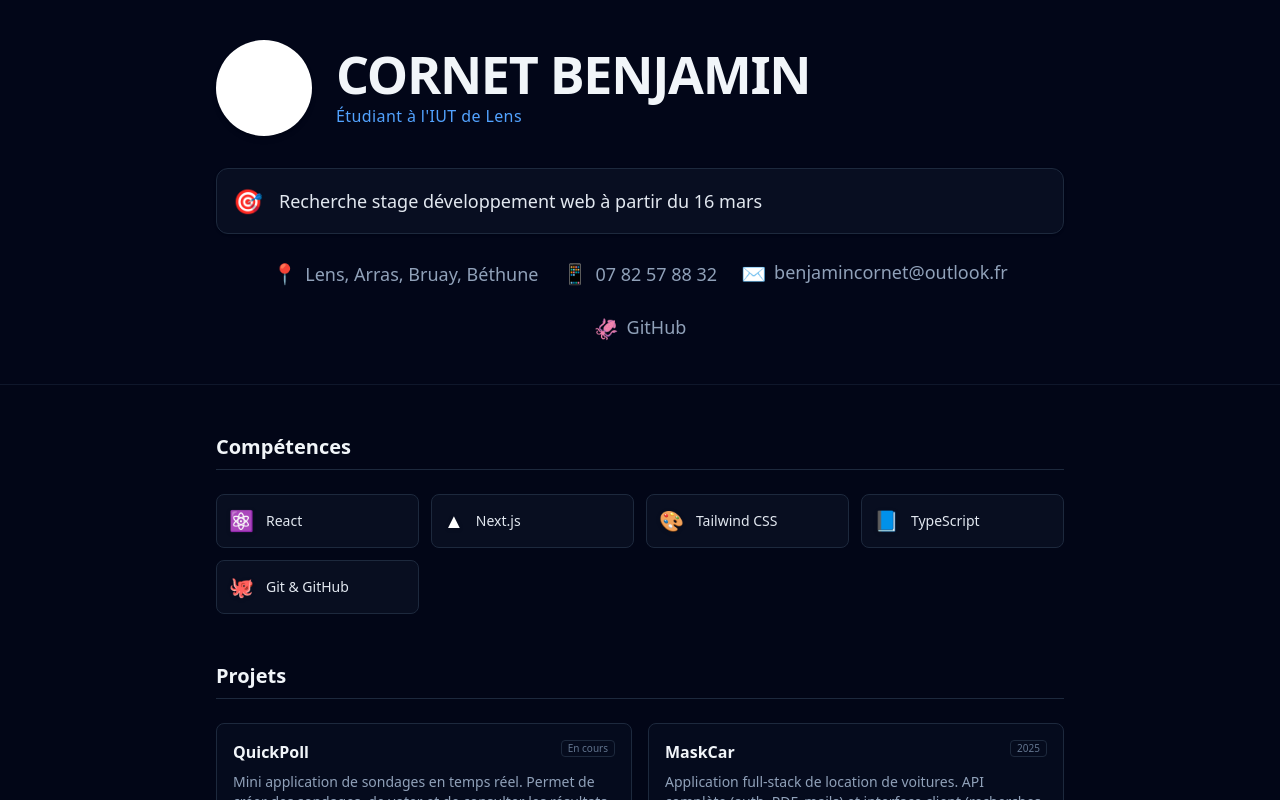
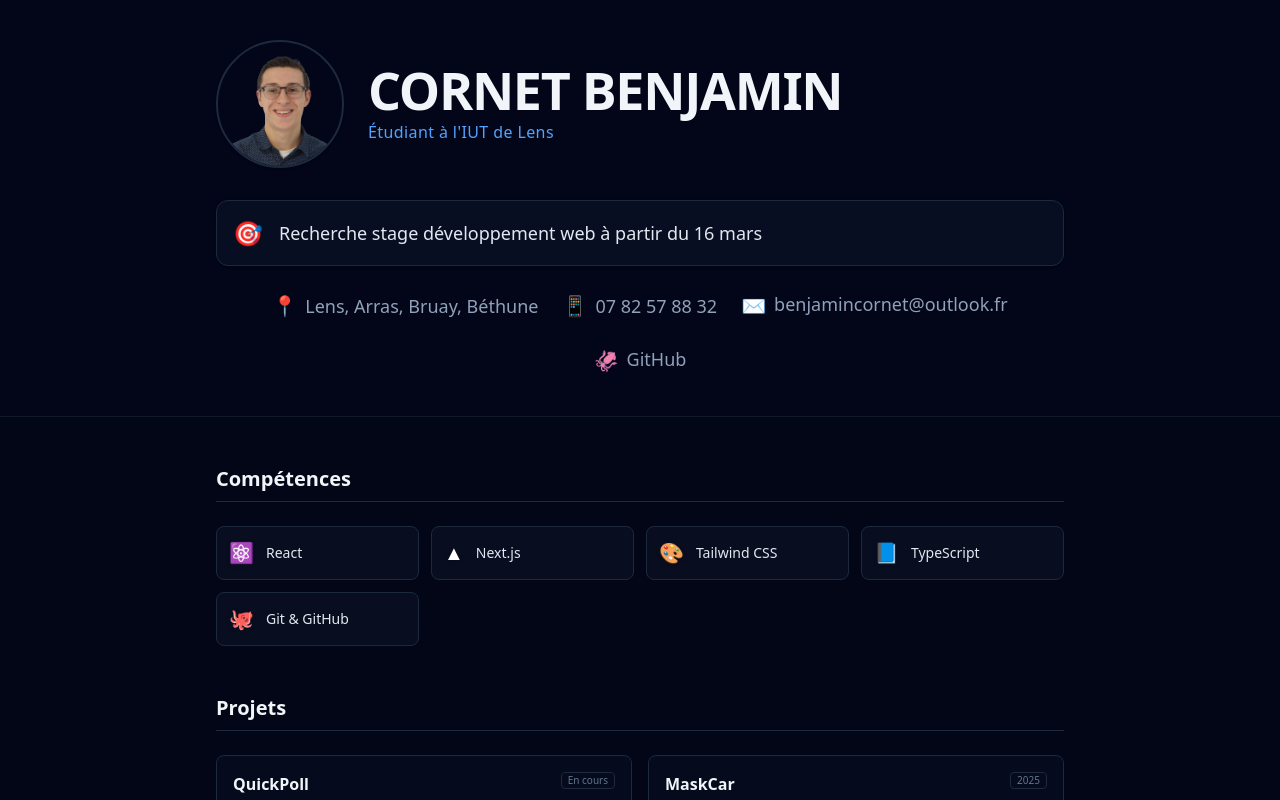
Before and after one commit to BenjaminC62/cv-cornet-benjamin, a Next.js app: page / in a window 1280 px wide. Shown: the top 800 px of the page. Built offline with nearby package versions, Linux system fonts and the light colour scheme.

Commit message:
#9 - ajout de mon image

```diff
--- a/app/(cv)/Navbar/components/Avatar.tsx
+++ b/app/(cv)/Navbar/components/Avatar.tsx
@@ -1,11 +1,17 @@
-import React from 'react'
+import React from 'react';
+import Image from 'next/image';
 
 const Avatar: React.FC = () => {
   return (
-    <div className="">
-      <div className='bg-white rounded-full w-24 h-24 shadow-md shadow-white-500/50'></div>
-    </div>
-  )
-}
+      <Image
+        src="/avatar.webp"
+        alt="Benjamin Cornet"
+        width={80}
+        height={80}
+        className="rounded-full w-32 h-32 object-cover border-2 border-slate-800 shadow-sm"
+        priority
+      />
+  );
+};
 
 export default Avatar;
```
Also changed, not shown: public/avatar.webp (added).
